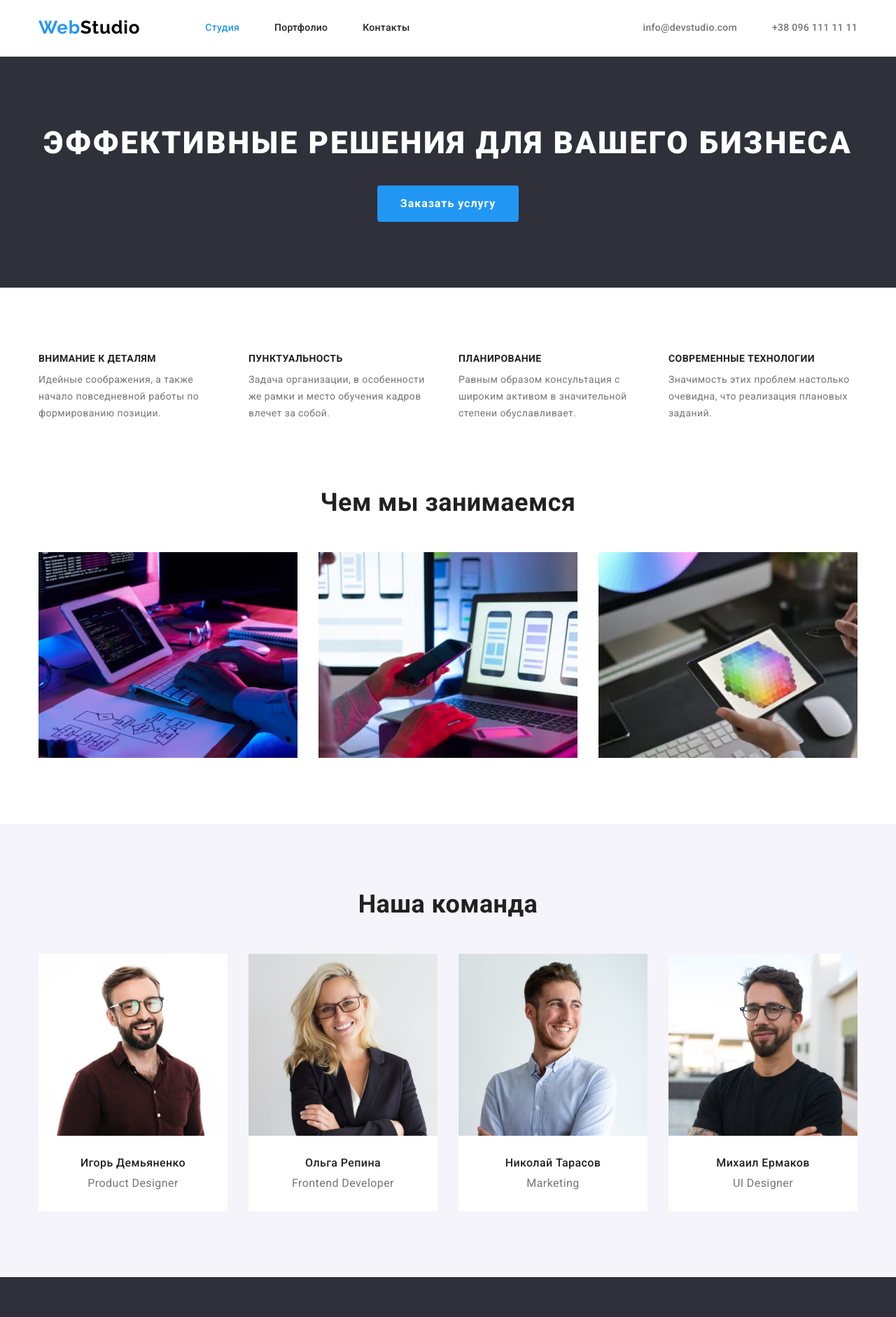
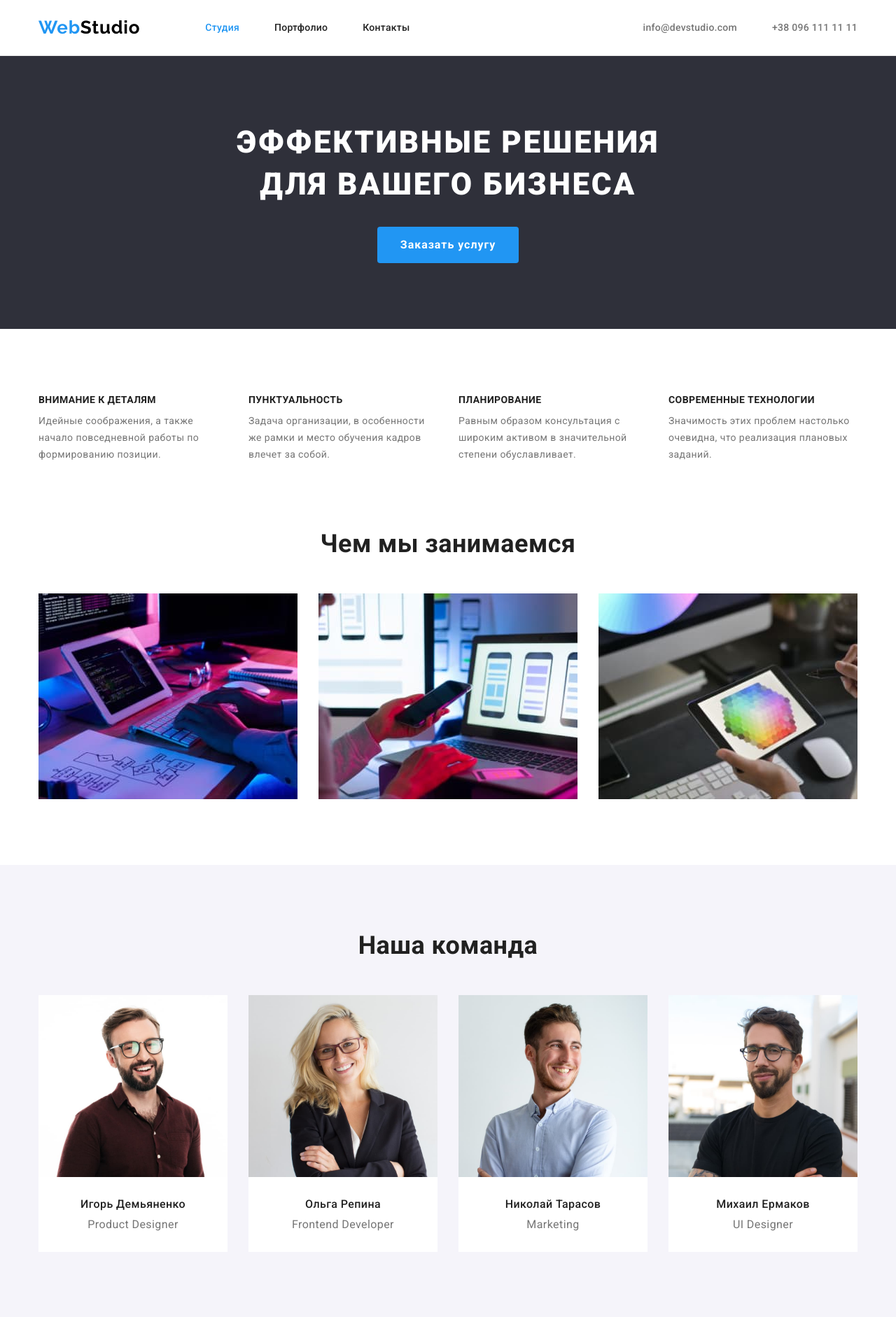
Before and after one commit to 0Palah/goit-markup-hw-03, a plain HTML site: page index.html in a window 1280 px wide. Shown: the top 1882 px of the page at 70% size. Drawn offline with nearby package versions, Linux system fonts and the light colour scheme.

Commit message:
Змінює хедер , футер (прибирає пробиття). змінює картки коминди через падінги нижньої частини картки. Стилізує героя.

```diff
--- a/css/styles.css
+++ b/css/styles.css
@@ -59,21 +59,15 @@ img {
 }
 
 /* Хедер */
-
-.hdr-line {
-border-bottom: 1px solid var(--hdr-border-color);
+.hdr {
+    padding-top: 24px;
+    padding-bottom: 24px;
+    border-bottom: 1px solid var(--hdr-border-color);
 }
 
-.hdr {
-    padding-top: 24px;
-    padding-bottom: 25px;
+.hdr .container {
     display: flex;
     align-items: center;
-    justify-content: space-between;
-
-    font-weight: 500;
-    line-height: 1.14;
-    letter-spacing: 0.02em;
 }
 
 /* Лого */
@@ -91,10 +85,10 @@ border-bottom: 1px solid var(--hdr-border-color);
     color: var(--accent-color);
 }
 
-
 .hdr-left {
     display: flex;
     align-items: center;
+    margin-right: auto;
 }
 
 .hdr .logo {
@@ -107,6 +101,9 @@ border-bottom: 1px solid var(--hdr-border-color);
 }
 
 .site-nav .link {
+    font-weight: 500;
+    line-height: 1.14;
+    letter-spacing: 0.02em;
     color: var(--primary-text-color);
     text-decoration: none;
 }
@@ -115,8 +112,10 @@ border-bottom: 1px solid var(--hdr-border-color);
     margin-right: 50px
 }
 
-
 .contacts-nav .link{
+    font-weight: 500;
+    line-height: 1.14;
+    letter-spacing: 0.02em;
     color: var(--secondary-text-color);
     text-decoration: none;
 }
@@ -143,13 +142,13 @@ border-bottom: 1px solid var(--hdr-border-color);
     width: 1200px;
     margin-left: auto;
     margin-right: auto;
-    outline: 2px solid var(--outline-color-container);
     padding-left: 15px;
     padding-right: 15px;
-}
+   }
 
 /* Герой */
 .hero {
+    padding: 200px 0;
     background-color: var(--footer-background-color);
     /* тимчасово */
 }
@@ -159,6 +158,11 @@ border-bottom: 1px solid var(--hdr-border-color);
 }
 
 .hero-title {
+    width: 696px;
+    margin-left: auto;
+    margin-right: auto;
+    margin-bottom: 30px;
+
     font-weight: 900;
     font-size: 44px;
     line-height: 1.36;
@@ -166,7 +170,6 @@ border-bottom: 1px solid var(--hdr-border-color);
     letter-spacing: 0.06em;
     text-transform: uppercase;
     color: var(--text-white-color);
-    margin-bottom: 30px;
 }
 .button {
     background-color: var(--accent-color);
@@ -287,6 +290,10 @@ border-bottom: 1px solid var(--hdr-border-color);
     margin-right: 30px;
 }
 
+.team-card-bottom {
+    padding: 30px 0;
+}
+
 /* Імена працівників */
 .team-item-title {
     font-weight: 500;
@@ -294,7 +301,6 @@ border-bottom: 1px solid var(--hdr-border-color);
     line-height: 1.17;
     text-align: center;
     margin-bottom: 10px;
-    margin-top: 30px;
 }
 
 /* Посада */
@@ -302,8 +308,6 @@ border-bottom: 1px solid var(--hdr-border-color);
     color: var(--secondary-text-color);
     font-size: 16px;
     line-height: 1.17;
-    display: inline-block;
-    margin-bottom: 30px;
 }
 
 /* Футер */
@@ -315,11 +319,10 @@ border-bottom: 1px solid var(--hdr-border-color);
 
 .ftr .logo-studio {
     color: var(--text-white-color);
-
-
 }
 
 .ftr-address {
+    margin-top: 20px;
     line-height: 1.71;
     font-style: normal;
 }
@@ -327,8 +330,7 @@ border-bottom: 1px solid var(--hdr-border-color);
 .ftr-location {
     color: var(--text-white-color);
     text-decoration: none;
-    display: inline-block;
-    margin-top: 20px;
+
 }
 
 .ftr .link:hover,
@@ -337,10 +339,12 @@ border-bottom: 1px solid var(--hdr-border-color);
 }
 
 .ftr-contacts {
+    margin-top: 9px;
+}
+
+.ftr-contacts .link {
     color: var(--mail-tel-color);
     text-decoration: none;
-    display: inline-block;
-    margin-top: 9px;
 }
 
 
--- a/index.html
+++ b/index.html
@@ -18,8 +18,8 @@
 
 <body class="body">
     <!-- Хедер -->
-    <header class="hdr-line">
-        <div class="hdr container">
+    <header class="hdr">
+        <div class="container">
             <!-- Головна навігація -->
             <nav class="hdr-left">
                 <!-- Лого + Лінк "Головна сторінка" -->
@@ -101,23 +101,36 @@
                 <ul class="list team-list">
                     <li class="team-item">
                         <img src="./images/img-ig-dem.jpg" alt="Портрет человека" width="270">
+                        <div class="team-card-bottom">
                             <h3 class="team-item-title">Игорь Демьяненко</h3>
                             <p lang="en" class="team-text">Product Designer</p>
+                        </div>
+
                     </li>
                     <li class="team-item">
                         <img src="./images/img-ol-rep.jpg" alt="Портрет человека" width="270">
+                        <div class="team-card-bottom">
                             <h3 class="team-item-title">Ольга Репина</h3>
                             <p lang="en" class="team-text">Frontend Developer</p>
+                        </div>
+
                     </li>
                     <li class="team-item">
                         <img src="./images/img-ni-tar.jpg" alt="Портрет человека" width="270">
+                        <div class="team-card-bottom">
                             <h3 class="team-item-title">Николай Тарасов</h3>
                             <p lang="en" class="team-text">Marketing</p>
+                        </div>
+
                     </li>
                     <li class="team-item">
                         <img src="./images/img-mi-erm.jpg" alt="Портрет человека" width="270">
+                        <div class="team-card-bottom">
                             <h3 class="team-item-title">Михаил Ермаков</h3>
                             <p lang="en" class="team-text">UI Designer</p>
+                        </div>
+
+
                     </li>
                 </ul>
             </div>
@@ -136,11 +149,11 @@
                     <li>
                         <a href="https://goo.gl/maps/piqngm7oDQpEDh6u6" target="_blank" rel="noopener nofollow noreferrer" class="ftr-location">г. Киев, пр-т Леси Украинки, 26</a>
                     </li>
-                    <li>
-                        <a href="mailto:info@example.com" class="link ftr-contacts">info@example.com</a>
+                    <li class="ftr-contacts">
+                        <a href="mailto:info@example.com" class="link">info@example.com</a>
                     </li>
-                    <li>
-                        <a href="tel:+380961111111" class="link ftr-contacts">+38 096 111 11 11</a>
+                    <li class="ftr-contacts">
+                        <a href="tel:+380961111111" class="link">+38 096 111 11 11</a>
                     </li>
                 </ul>
             </address>
```
Also changed, not shown: portfolio.html (+9 -5 lines). Lines whose indentation alone changed are shown as unchanged.
